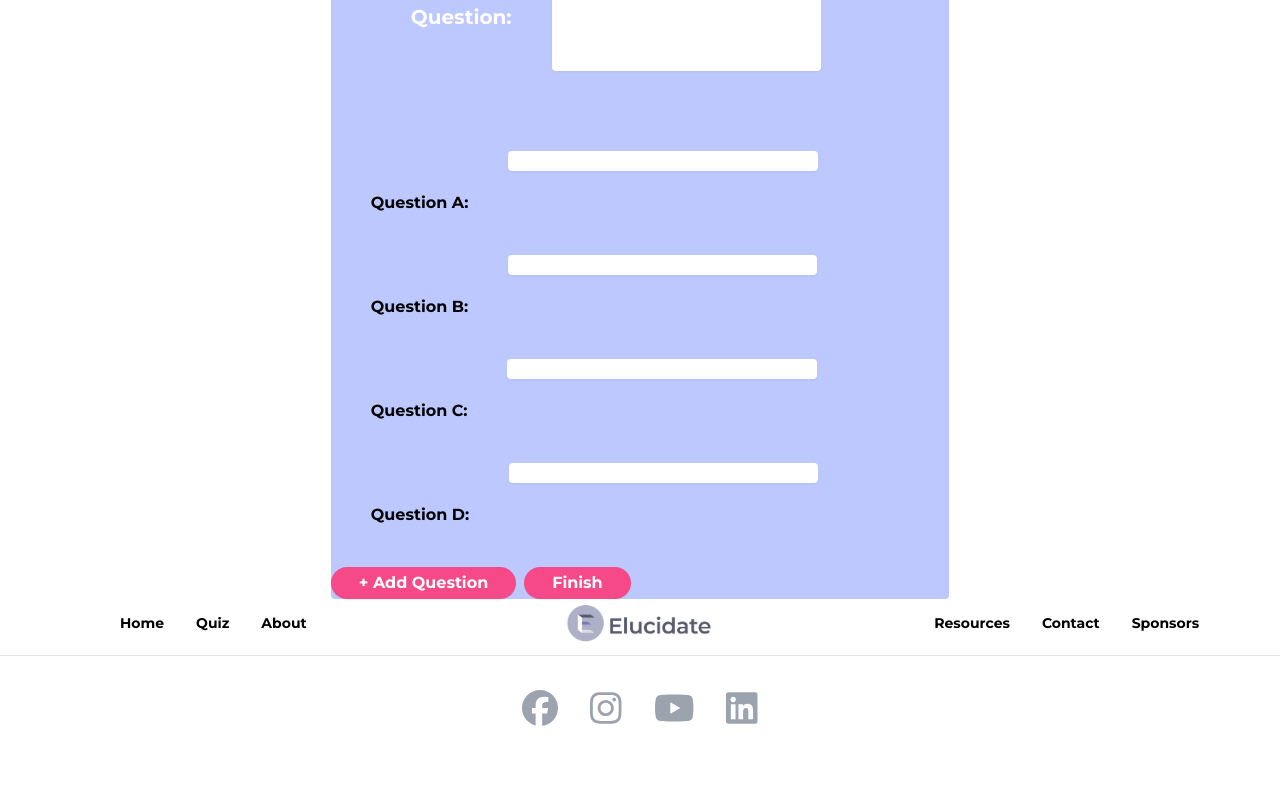
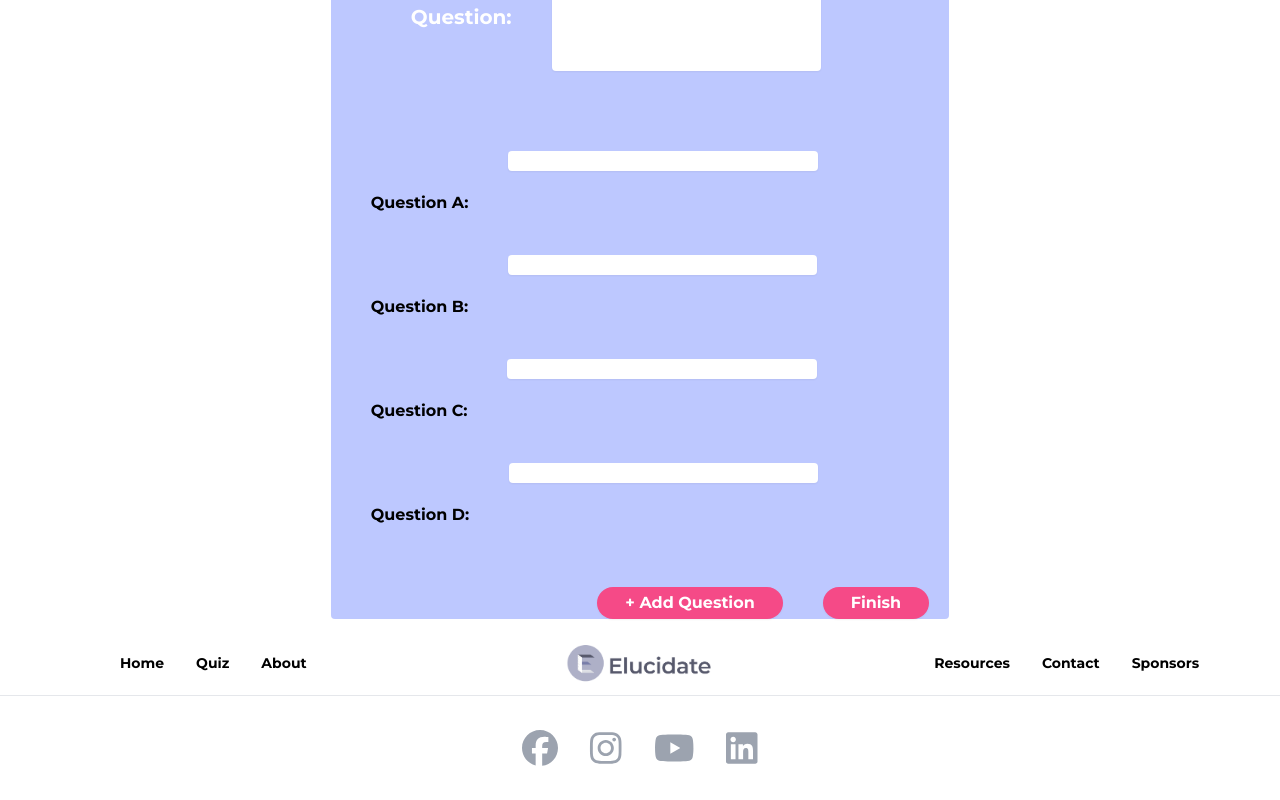
Before and after one commit to codersforcauses/elucidate, a Nuxt app in the folder client/: page /MCQ in a window 1280 px wide. Shown: the part 373-1173 px from the top of the page. Before the commit the page ends 1133 px from the top, so only its background shows below. Built offline with nearby package versions, Linux system fonts and the light colour scheme.

Commit message:
Adjust styling for red buttons

```diff
--- a/client/pages/MCQ.vue
+++ b/client/pages/MCQ.vue
@@ -21,8 +21,8 @@
                 <AnswersBox header="Question D:"></AnswersBox>
             </div>
 
-            <div class="flex inline-flex gap-2 place-content-center">
-            <QuizButton color="red">+ Add Question</QuizButton>
+            <div class="flex place-content-end m-5">
+            <QuizButton color="red" class="mr-10">+ Add Question</QuizButton>
             <QuizButton color="red">Finish</QuizButton>
             </div>
             </Box>
```
